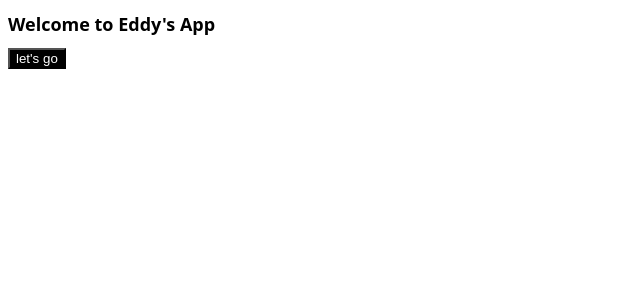
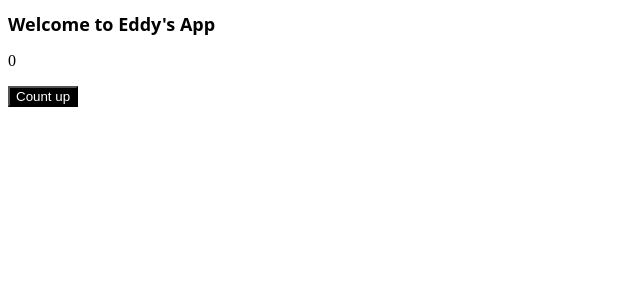
Before and after one commit to BumgeunSong/React.practice, a React (Create React App) app in the folder react-practice/: page / in a window 1280 px wide. Shown: the top 300 px of the page, without its empty margins (0-640 px from the left). Built offline with nearby package versions, Linux system fonts and the light colour scheme.

Commit message:
useState를 사용해 counter 기능 다시 만들기

```diff
--- a/react-practice/src/App.js
+++ b/react-practice/src/App.js
@@ -1,13 +1,17 @@
 import Button from "./Button";
 import styles from "./App.module.css";
+import { useState } from "react";
 
 function App() {
+  const [counter, setValue] = useState(0);
+  const onClick = () => setValue((prev) => prev + 1);
   return (
     <div className="App">
       <header className="App-header">
         <div>
           <h1 className={styles.title}>Welcome to Eddy's App</h1>
-          <Button text="let's go"/>
+          <p>{counter}</p>
+          <Button text="Count up" onClick={onClick}/>
         </div>
       </header>
     </div>
--- a/react-practice/src/Button.js
+++ b/react-practice/src/Button.js
@@ -1,9 +1,9 @@
 import PropTypes from "prop-types"
 import styles from "./Button.module.css";
 
-function Button({ text }) {
+function Button({ text, onClick }) {
     return (
-        <button className={styles.button}>
+        <button className={styles.button} onClick={onClick}>
             {text}
         </button>
     )
```
